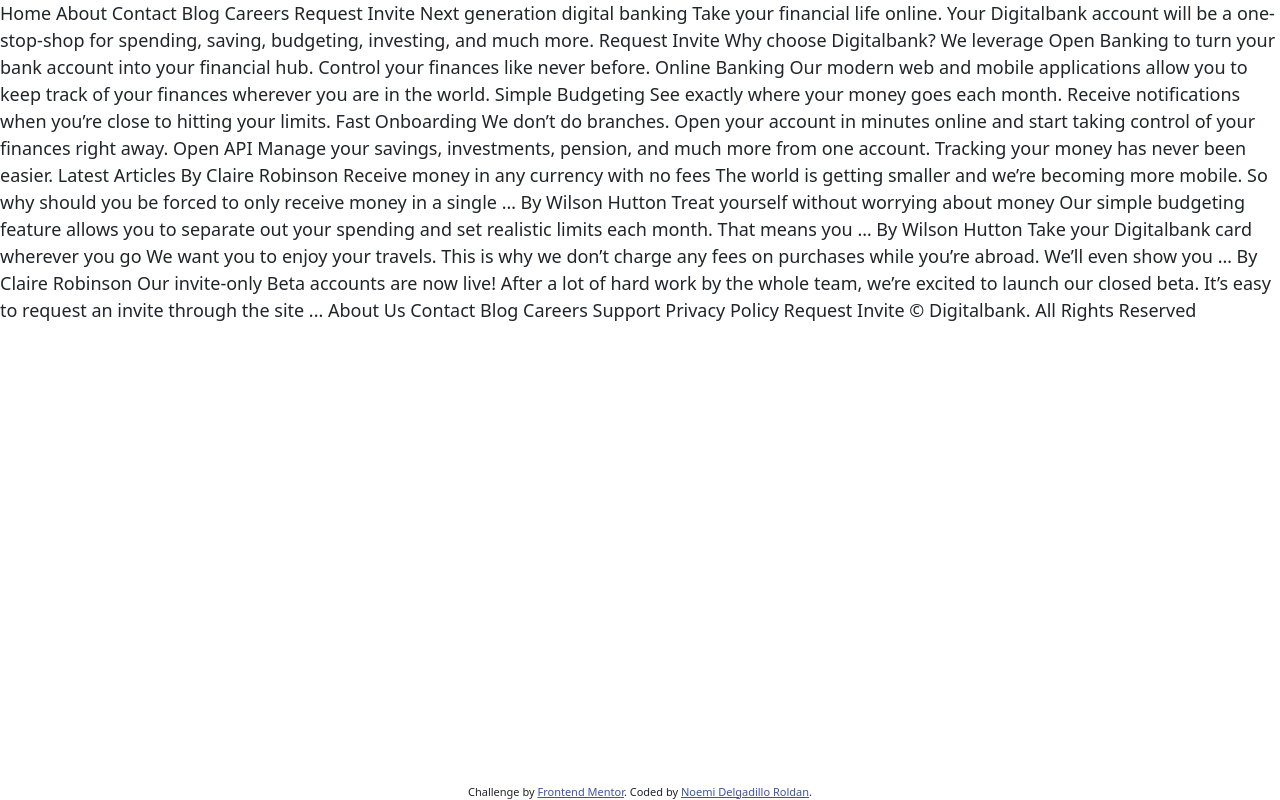
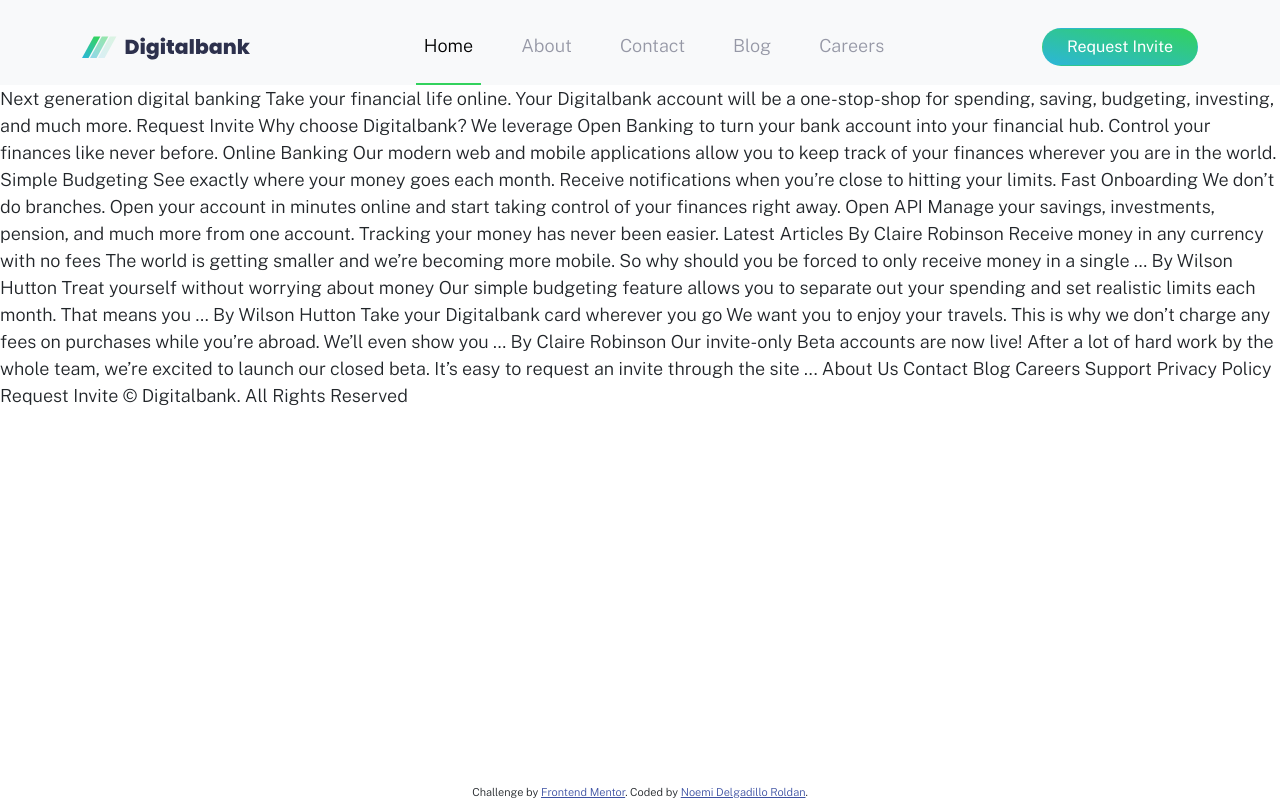
Before and after one commit to Noemi-24/SBA-326, a website: page index.html in a window 1280 px wide. Drawn offline with nearby package versions, Linux system fonts and the light colour scheme.

Commit message:
Navbar completed

```diff
--- a/index.html
+++ b/index.html
@@ -11,9 +11,47 @@
   <title>Frontend Mentor | Digitalbank landing page</title>
 
 </head>
-<body>
-  <nav>
+<body class="public-sans-body">
+  <nav class="navbar navbar-expand-lg bg-body-tertiary pb-0">
+    <div class="container text-center">
 
+      <a class="navbar-brand" href="#">
+        <img src="/images/logo-dark.svg" alt="Digital Bank" height="24">
+      </a>
+
+      <button class="navbar-toggler border-0 shadow-none bg-transparent" type="button" data-bs-toggle="collapse" data-bs-target="#navbarNav" aria-controls="navbarNav" aria-expanded="false" aria-label="Toggle navigation">
+        <img src="/images/icon-hamburger.svg" alt="Digital Bank" width="30" >
+      </button>
+
+      <div class="collapse navbar-collapse text-center justify-content-center" id="navbarNav">
+        <ul class="navbar-nav">
+          <li class="nav-item">
+            <a class="nav-link menu-option mx-3 mt-3 pb-4 active" aria-current="page" href="#">Home</a>
+          </li>
+          <li class="nav-item">
+            <a class="nav-link menu-option mx-3 mt-3 pb-4" href="#">About</a>
+          </li>
+          <li class="nav-item">
+            <a class="nav-link menu-option mx-3 mt-3 pb-4" href="#">Contact</a>
+          </li>
+          <li class="nav-item">
+            <a class="nav-link menu-option mx-3 mt-3 pb-4"  href="#">Blog</a>
+          </li>
+          <li class="nav-item">
+            <a class="nav-link menu-option mx-3 mt-3 pb-4"  href="#">Careers</a>
+          </li>
+        </ul>
+      </div>
+
+      <ul class="navbar-nav d-none d-lg-flex">
+          <li class="nav-item ">
+            <a class="btn request-btn rounded-5 px-4" href="#">
+              Request Invite
+            </a>
+          </li>
+      </ul>
+
+    </div>
   </nav>
   <main class="container text-center d-flex flex-column justify-content-center align-items-center">
 
@@ -24,13 +62,7 @@
     Coded by <a href="#">Noemi Delgadillo Roldan</a>.
     </div>
   </footer>
-  Home
-  About
-  Contact
-  Blog
-  Careers
 
-  Request Invite
 
 
 
--- a/styles.css
+++ b/styles.css
@@ -1,4 +1,19 @@
 @import url('https://fonts.googleapis.com/css2?family=Public+Sans:ital,wght@0,100..900;1,100..900&display=swap');
+/* ===== Colors ===== */
+:root{
+    --primary-blue950: hsl(233, 26%, 24%);
+    --primary-green500: hsl(136, 64%, 51%);
+    --primary-cyan400: hsl(192, 69%, 51%);
+
+    --neutral-gray600:hsl(233, 8%, 62%);
+    --neutral-gray100:hsl(220, 16%, 96%);
+    --neutral-gray50:hsl(0, 0%, 98%);
+    --neutral-white:hsl(0, 100%, 100%);
+}
+
+body{
+    font-size: 18px;
+}
 
 .attribution {
     font-size: 11px;
@@ -10,7 +25,7 @@
 }
 
 /* ===== Typography ===== */
-.public-sans- {
+.public-sans-body {
   font-family: "Public Sans", sans-serif;
   font-optical-sizing: auto;
   font-weight: 300;
@@ -31,18 +46,19 @@
   font-style: normal;
 }
 
-body{
-    font-size: 18px;
+.request-btn{
+  background: linear-gradient(to top right, var(--primary-cyan400), var(--primary-green500)) !important;
+  color: var(--neutral-white)!important;
+ }
+
+.request-btn:hover{
+  filter: brightness(1.1);
 }
 
-/* ===== Colors ===== */
-:root{
-    --primary-blue950: hsl(233, 26%, 24%);
-    --primary-green500: hsl(136, 64%, 51%);
-    --primary-cyan400: hsl(192, 69%, 51%);
+.menu-option{
+  color: var(--neutral-gray600);
+}
 
-    --neutral-gray600:hsl(233, 8%, 62%);
-    --neutral-gray100:hsl(220, 16%, 96%);
-    --neutral-gray50:hsl(0, 0%, 98%);
-    --neutral-white:hsl(0, 100%, 100%);
+.nav-link.active{
+  border-bottom: 2px solid var(--primary-green500);
 }
```
